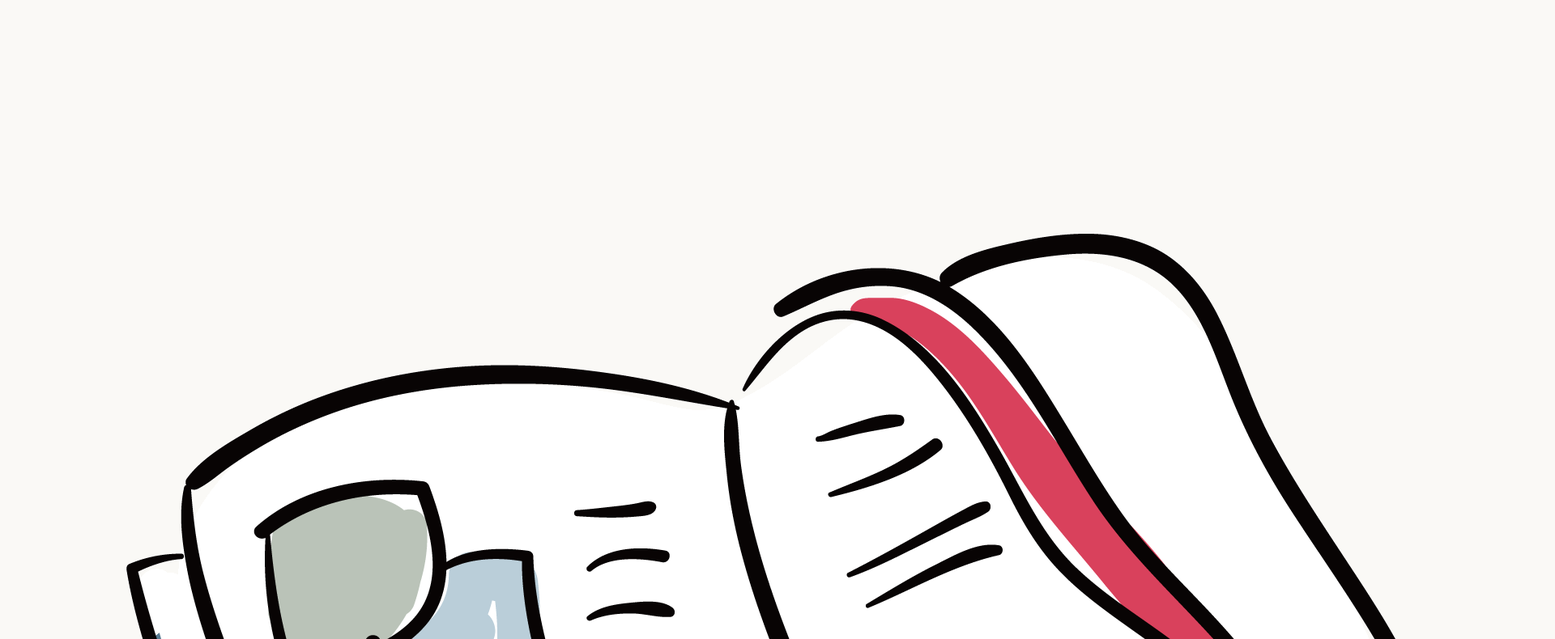
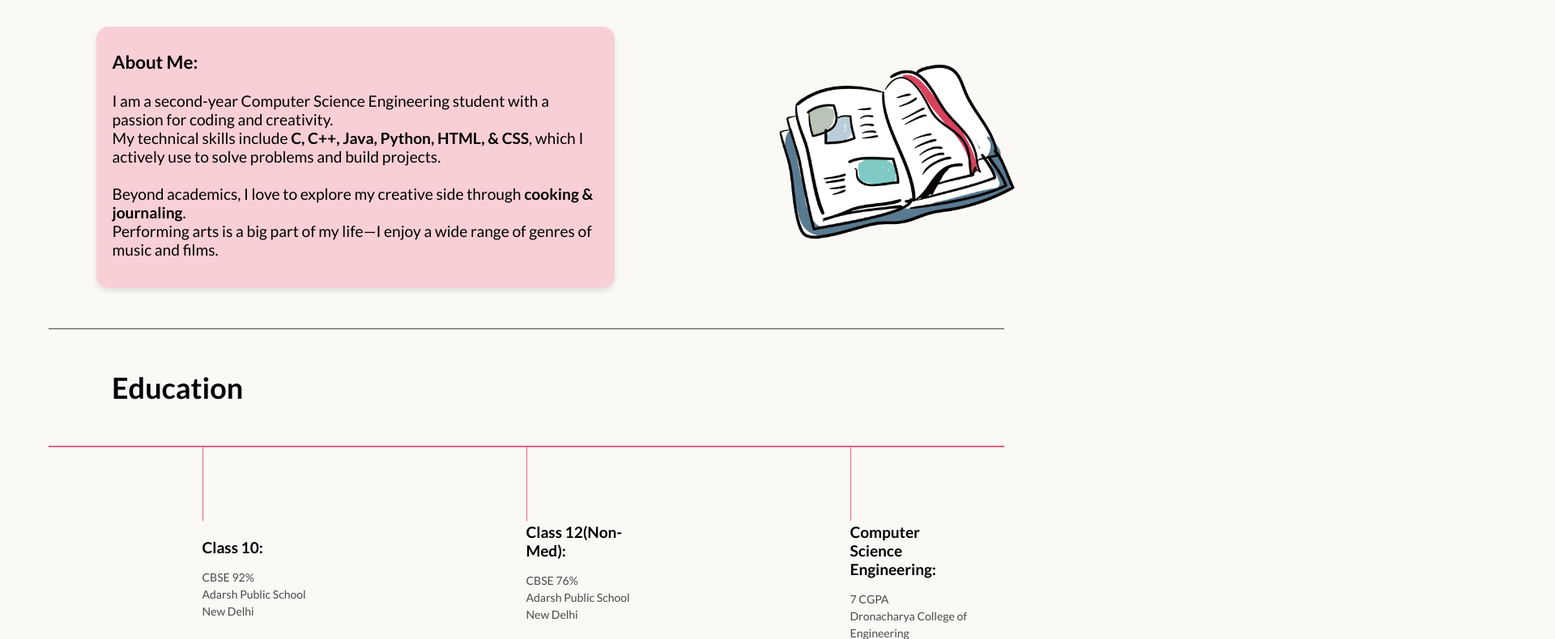
Before and after one commit to chhaviluthra08/My-Website, a plain HTML site: page 1-index.html in a window 1280 px wide. Shown: the part 637-1427 px from the top of the page at 81% size, 1920 px wide, since content can reach past the window. Drawn offline with nearby package versions, Linux system fonts and the light colour scheme; a web font is replaced by a local one.

Commit message:
Update 1-index.html

```diff
--- a/1-index.html
+++ b/1-index.html
@@ -4,7 +4,7 @@
     <meta charset="UTF-8" />
     <meta name="viewport" content="width=device-width, initial-scale=1.0" />
     <title>Document</title>
-    <link rel="stylesheet" href="style.css">
+    <link rel="stylesheet" href="2-style.css">
     <link rel="preconnect" href="https://fonts.googleapis.com">
 <link rel="preconnect" href="https://fonts.gstatic.com" crossorigin>
 <link href="https://fonts.googleapis.com/css2?family=Lato:ital,wght@0,100;0,300;0,400;0,700;0,900;1,100;1,300;1,400;1,700;1,900&family=Montserrat:ital,wght@0,100..900;1,100..900&family=Playfair+Display:ital,wght@0,400..900;1,400..900&display=swap" rel="stylesheet">
```
